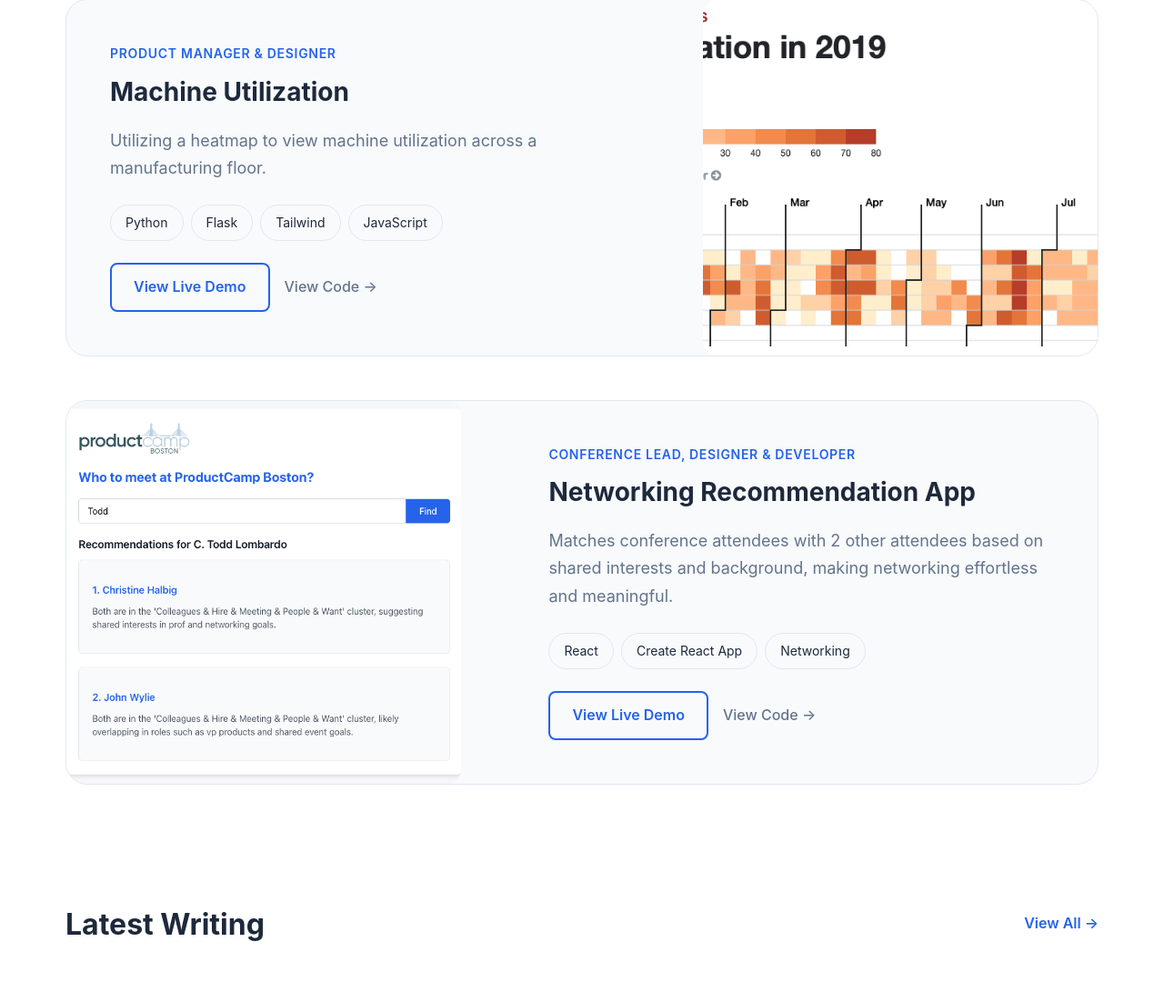
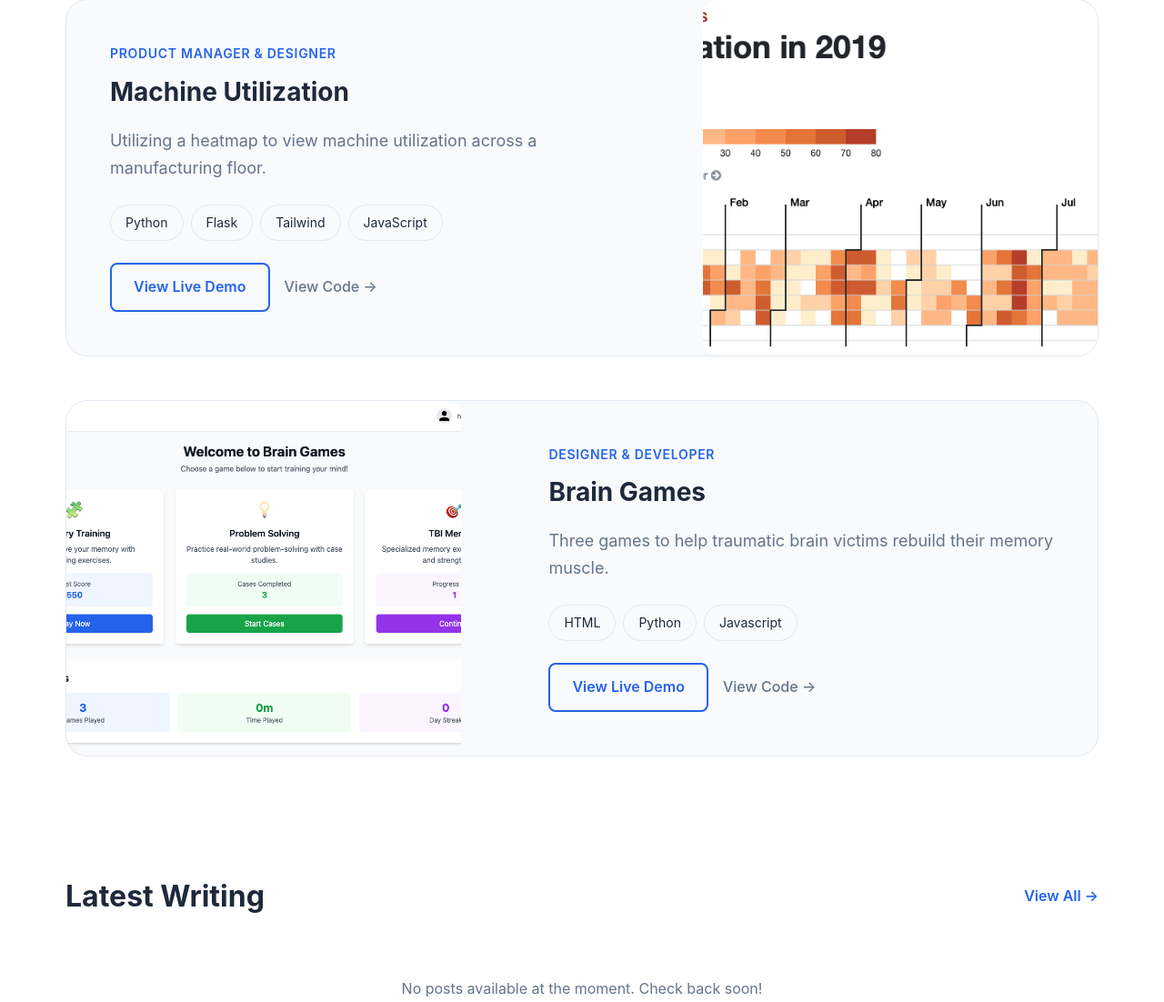
Before and after one commit to iamctodd/website, a Flask app: template templates/index.html in a window 1280 px wide. Shown: the part 1099-2201 px from the top of the page at 91% size. Run offline with Flask 3, Linux system fonts and the light colour scheme; the template is opened without the code that fills it, so the values that code supplies are empty.

Commit message:
Fix Brain Games

```diff
--- a/templates/index.html
+++ b/templates/index.html
@@ -64,20 +64,20 @@
 
                 <div class="featured-project">
             <div class="featured-project-image">
-                <img src="{{ url_for('static', filename='images/pcamp_buddy.png') }}" alt="Conference Networking Recommendation App">
+                <img src="{{ url_for('static', filename='images/brain_games.png') }}" alt="Brain Games App">
             </div>
             <div class="featured-project-content">
-                <div class="project-role">Conference Lead, Designer & Developer</div>
-                <h3>Networking Recommendation App</h3>
-                <p class="project-description">Matches conference attendees with 2 other attendees based on shared interests and background, making networking effortless and meaningful.</p>
+                <div class="project-role">Designer & Developer</div>
+                <h3>Brain Games</h3>
+                <p class="project-description">Three games to help traumatic brain victims rebuild their memory muscle.</p>
                 <div class="project-tags">
-                    <span class="tag">React</span>
-                    <span class="tag">Create React App</span>
-                    <span class="tag">Networking</span>
+                    <span class="tag">HTML</span>
+                    <span class="tag">Python</span>
+                    <span class="tag">Javascript</span>
                 </div>
                 <div class="project-links">
                     <a href="https://pcampbos.netlify.app/" target="_blank" class="btn btn-secondary">View Live Demo</a>
-                    <a href="https://github.com/iamctodd/buddy" target="_blank" class="project-link">View Code →</a>
+                    <a href="https://github.com/iamctodd/braingames" target="_blank" class="project-link">View Code →</a>
                 </div>
             </div>
         </div>
```
